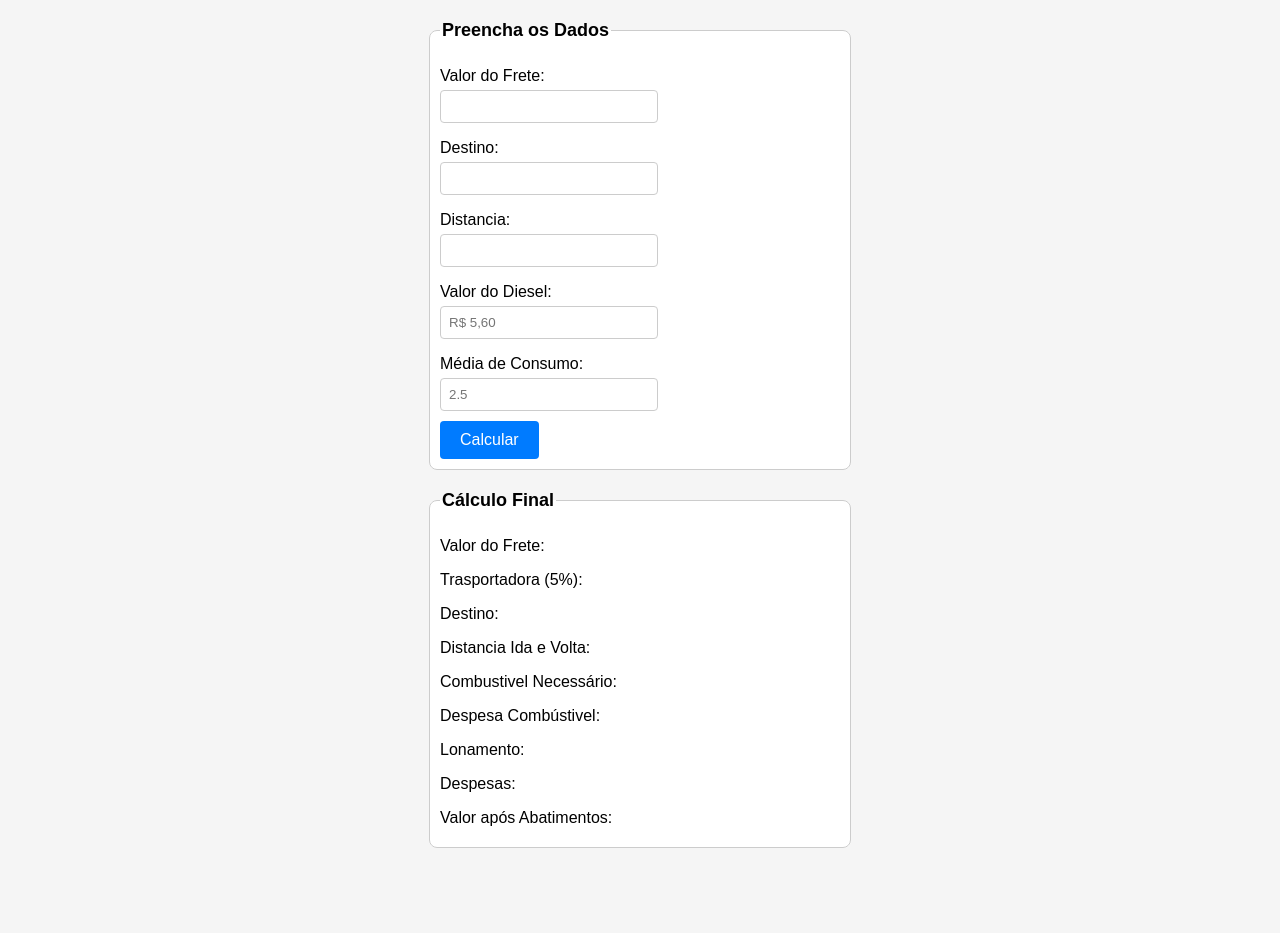
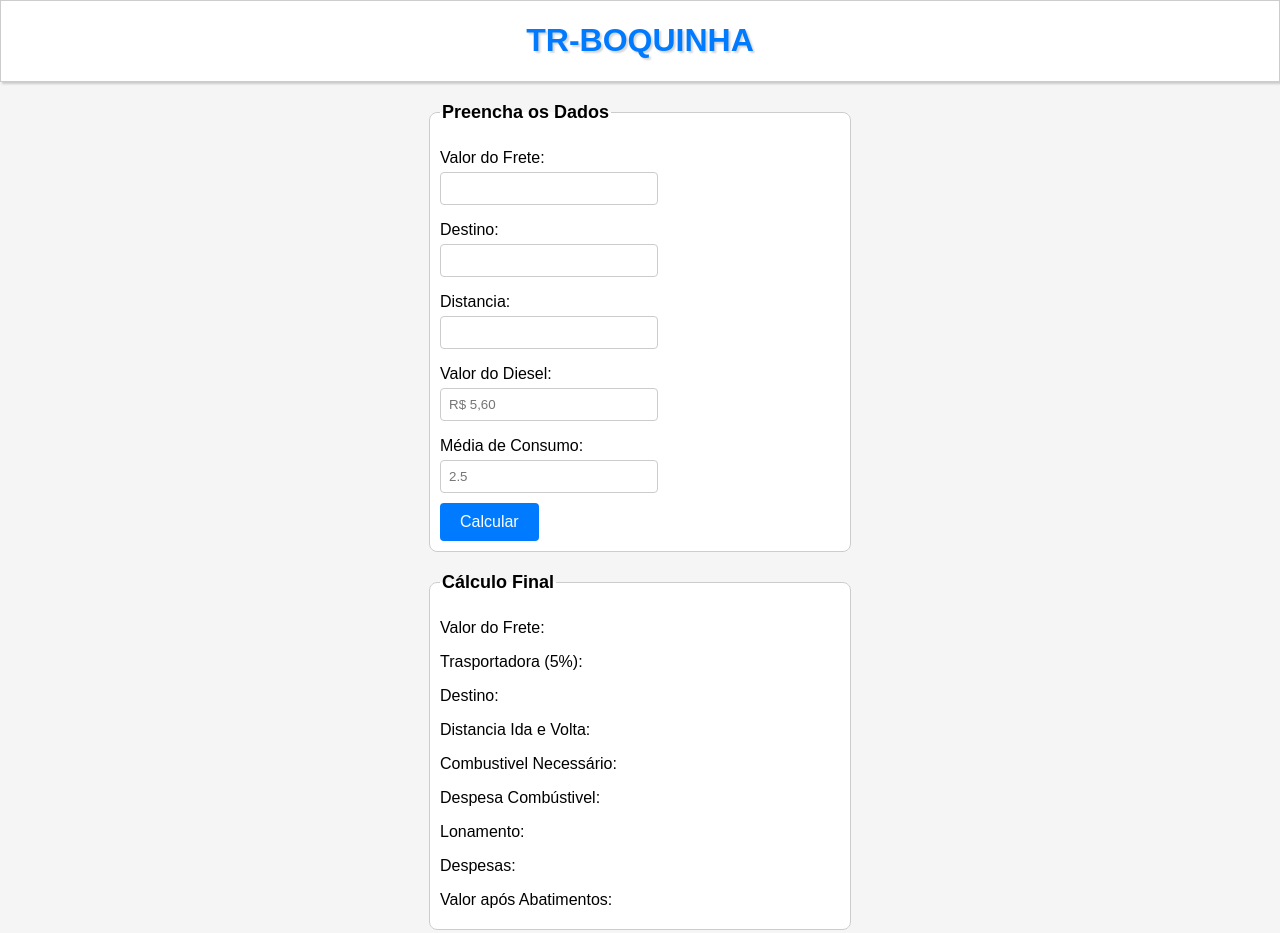
Before and after one commit to Jaymeda14/Calculadora-de-Fretes, a plain HTML site: page index.html in a window 1280 px wide. Before the commit the page ends 888 px from the top, so only its background shows below. Drawn offline with Linux system fonts and the light colour scheme.

Commit message:
criação do header

```diff
--- a/index.html
+++ b/index.html
@@ -4,6 +4,7 @@
     <meta charset="UTF-8">
     <meta name="viewport" content="width=device-width, initial-scale=1.0">
     <title>Calculador de Fretes</title>
+    <link rel="shortcut icon" href="favicon.ico" type="image/x-icon">
    <style>
 body {
     font-family: Arial, sans-serif;
@@ -11,6 +12,17 @@ body {
     padding: 0;
     background-color: #f5f5f5;
 }
+header{
+    background-color: #fff;
+    border: 1px solid #ccc;
+    text-align: center;
+    color: #007bff;
+    box-shadow: 02px 02px 02px rgba(0, 0, 0, 0.173);
+}
+h1{
+    text-shadow: 02px 02px 02px rgba(0, 0, 0, 0.173);;
+}
+
 
 main {
     display: flex;
@@ -87,6 +99,9 @@ span {
 </style>
 </head>
 <body>
+    <header><h1>TR-BOQUINHA</h1>
+
+    </header>
     <main>
         <fieldset>
             <legend>Preencha os Dados</legend>
```
